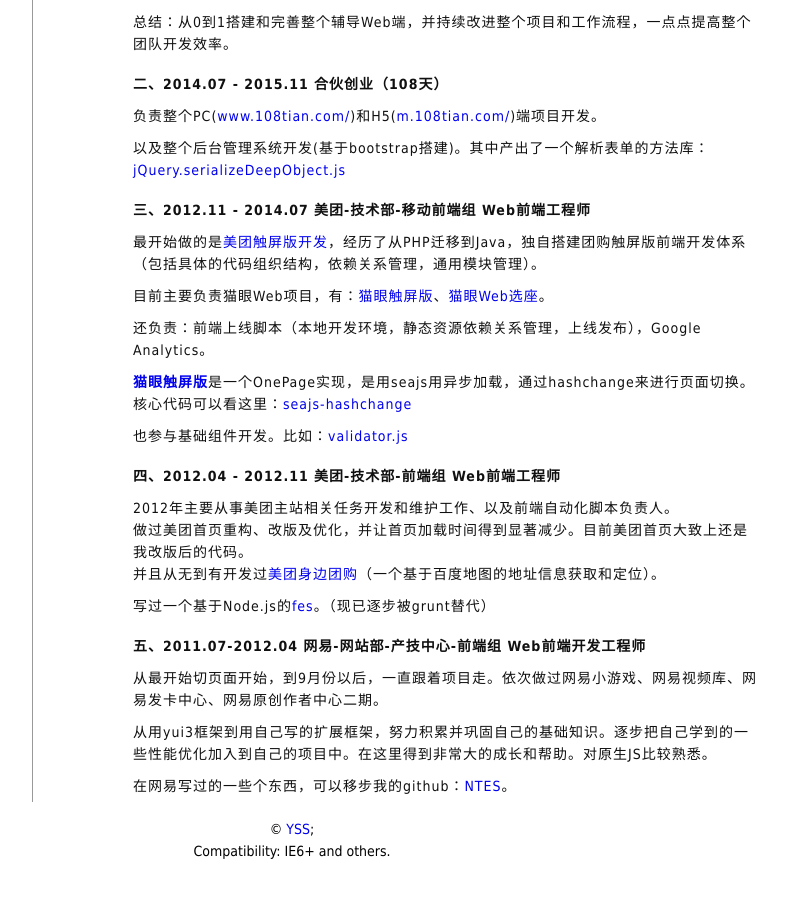
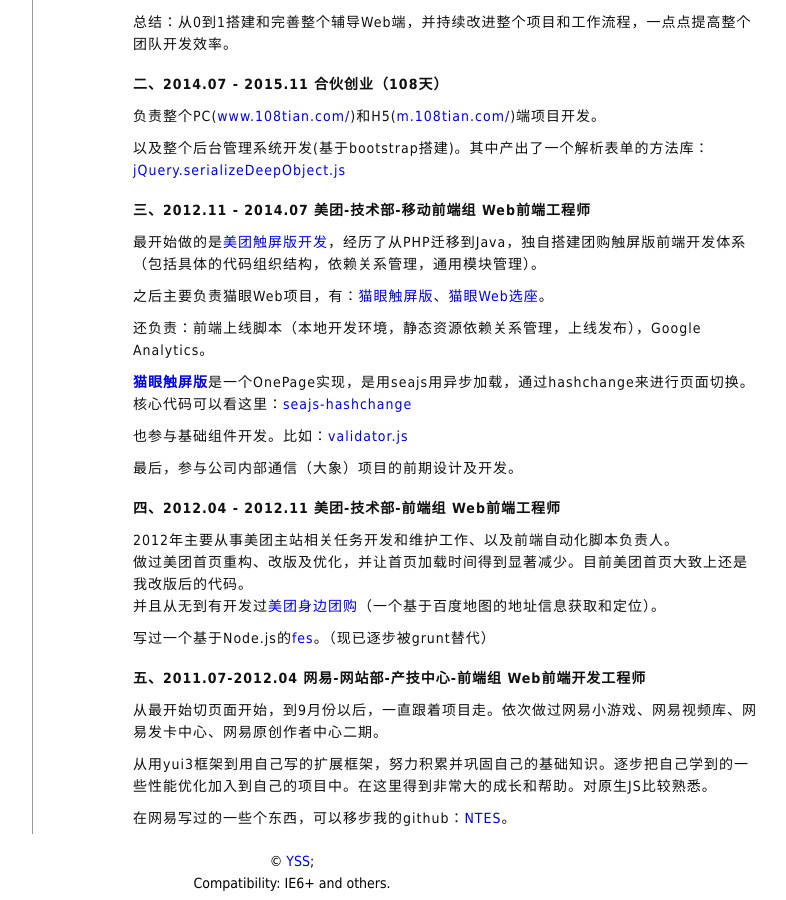
Before and after one commit to yss/yss.github.io, a Jekyll site: the page resume/index.html, which Jekyll copies as it is, in a window 1280 px wide and 900 px high, scrolled down 1260 px. Shown: the whole window, without its empty margins (348-1134 px from the left). Built offline with Jekyll 4.4.1, drawn with Linux system fonts in a browser that asks for light colours; before the commit the page ends 2128 px from its top, so only the background shows below that.

Commit message:
MOD: resume

```diff
--- a/resume/index.html
+++ b/resume/index.html
@@ -165,10 +165,11 @@
                             <div class="desc">
                                 <h4>三、2012.11 - 2014.07 美团-技术部-移动前端组 Web前端工程师</h4>
                                 <p>最开始做的是<a href="http://i.meituan.com/" target="_blank">美团触屏版开发</a>，经历了从PHP迁移到Java，独自搭建团购触屏版前端开发体系（包括具体的代码组织结构，依赖关系管理，通用模块管理）。</p>
-                                <p>目前主要负责猫眼Web项目，有：<a href="http://m.maoyan.com/" target="_blank">猫眼触屏版</a>、<a href="http://bj.meituan.com/zaixianxuanzuo/all/all" target="_blank">猫眼Web选座</a>。</p>
+                                <p>之后主要负责猫眼Web项目，有：<a href="http://m.maoyan.com/" target="_blank">猫眼触屏版</a>、<a href="http://bj.meituan.com/zaixianxuanzuo/all/all" target="_blank">猫眼Web选座</a>。</p>
                                 <p>还负责：前端上线脚本（本地开发环境，静态资源依赖关系管理，上线发布），Google Analytics。</p>
                                 <p><a href="http://m.maoyan.com/" target="_blank"><strong>猫眼触屏版</strong></a>是一个OnePage实现，是用seajs用异步加载，通过hashchange来进行页面切换。核心代码可以看这里：<a href="https://github.com/yss/seajs-hashchange" target="_blank">seajs-hashchange</a></p>
                                 <p>也参与基础组件开发。比如：<a href="https://github.com/yss/html5-validator" target="_blank">validator.js</a></p>
+                                <p>最后，参与公司内部通信（大象）项目的前期设计及开发。</p>
                             </div>
                         </div>
                         <div class="cell">
```
